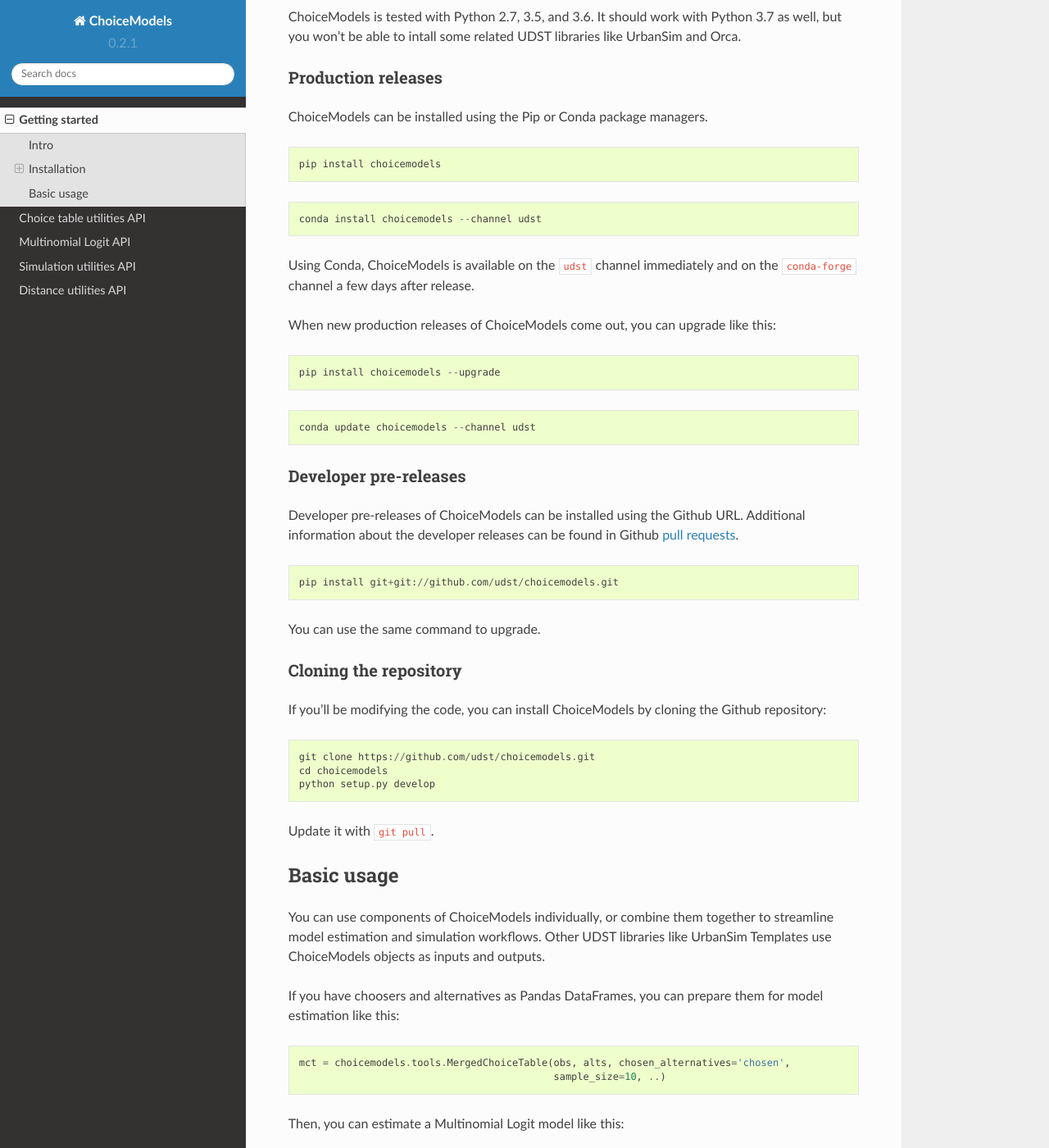
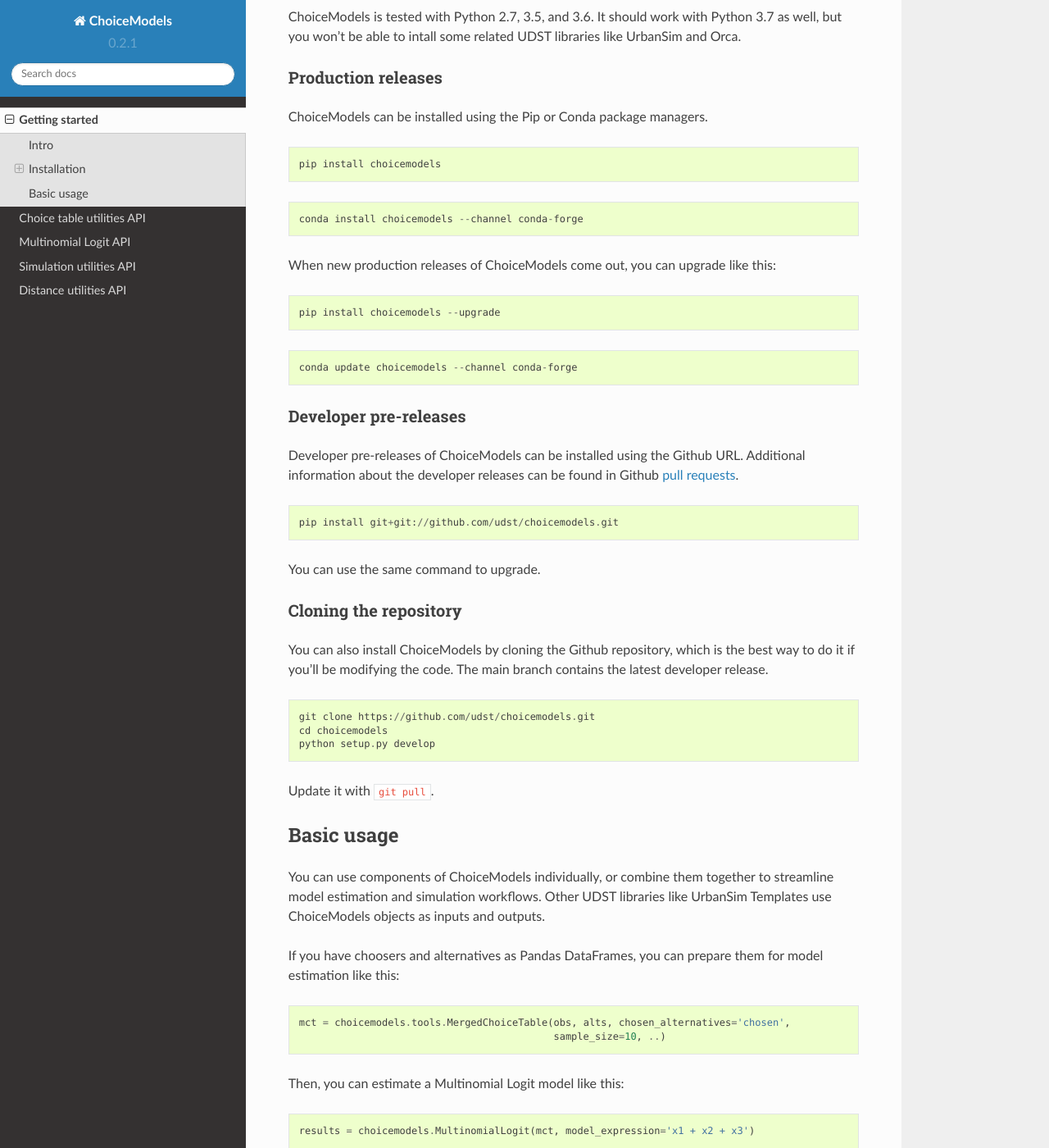
Before and after one commit to UDST/choicemodels, a Sphinx documentation site: the page built from docs/source/getting-started.rst, in a window 1280 px wide and 1400 px high, scrolled down 815 px. Shown: the whole window at 82% size. Built offline with Sphinx 7.4.7 and the Read the Docs theme 2.0.0, drawn with Linux system fonts in a browser that asks for light colours.

Commit message:
Doc cleanup

```diff
--- a/docs/source/getting-started.rst
+++ b/docs/source/getting-started.rst
@@ -30,9 +30,8 @@ ChoiceModels can be installed using the Pip or Conda package managers.
 
 .. code-block:: python
 
-    conda install choicemodels --channel udst
+    conda install choicemodels --channel conda-forge
 
-Using Conda, ChoiceModels is available on the ``udst`` channel immediately and on the ``conda-forge`` channel a few days after release.
 
 When new production releases of ChoiceModels come out, you can upgrade like this:
 
@@ -42,7 +41,7 @@ When new production releases of ChoiceModels come out, you can upgrade like this
 
 .. code-block:: python
 
-    conda update choicemodels --channel udst
+    conda update choicemodels --channel conda-forge
 
 
 Developer pre-releases
@@ -60,7 +59,7 @@ You can use the same command to upgrade.
 Cloning the repository
 ~~~~~~~~~~~~~~~~~~~~~~
 
-If you'll be modifying the code, you can install ChoiceModels by cloning the Github repository:
+You can also install ChoiceModels by cloning the Github repository, which is the best way to do it if you'll be modifying the code. The main branch contains the latest developer release.
 
 .. code-block:: python
 
```
Also changed, not shown: README.md (+1 -1 lines).
